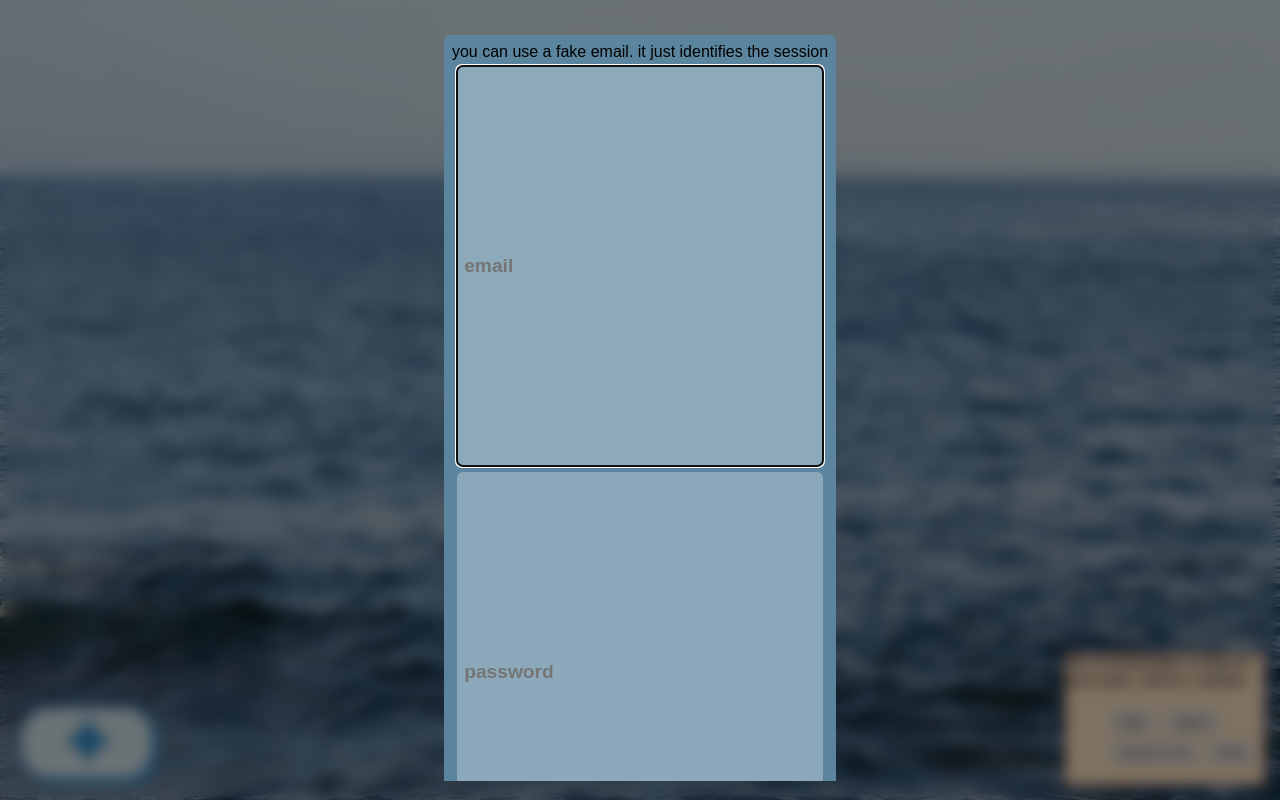
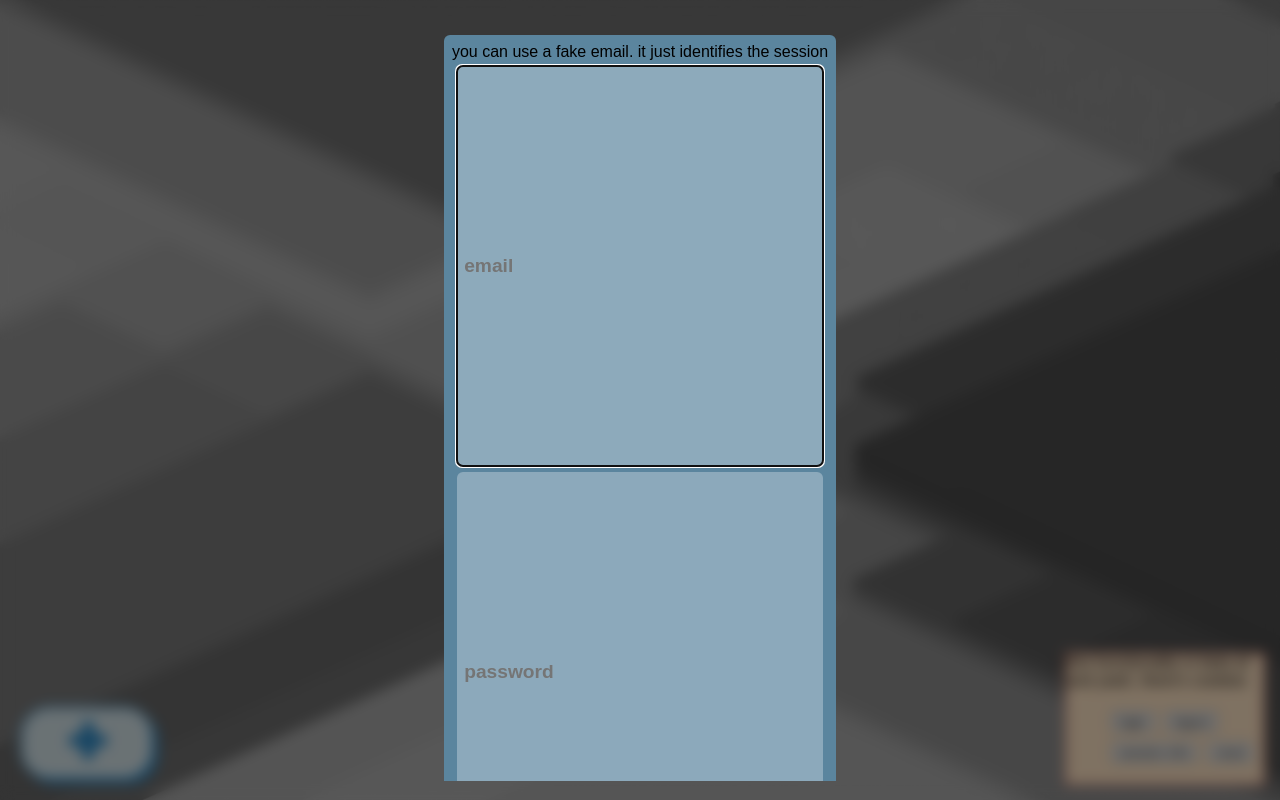
Before and after one commit to stanjosh/notes-app, a Flask app: page /login in a window 1280 px wide. Run offline with Flask 2, Linux system fonts and the light colour scheme.

Commit message:
background image

```diff
--- a/static/style.css
+++ b/static/style.css
@@ -5,7 +5,7 @@ html, body {
 }
 
 .background {
-    background-image: url('ocean.jpg');
+    background-image: url('ocean.png');
     background-size: cover;
     position: fixed;
     left: 0px;
```
Also changed, not shown: static/ocean.jpg (deleted).
